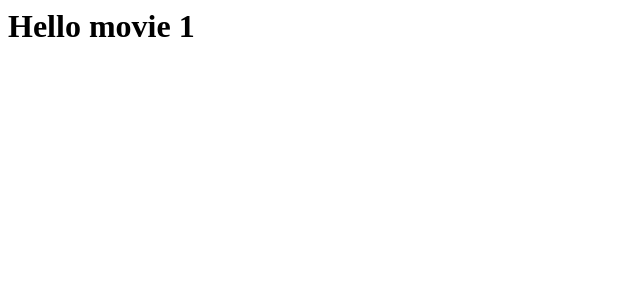
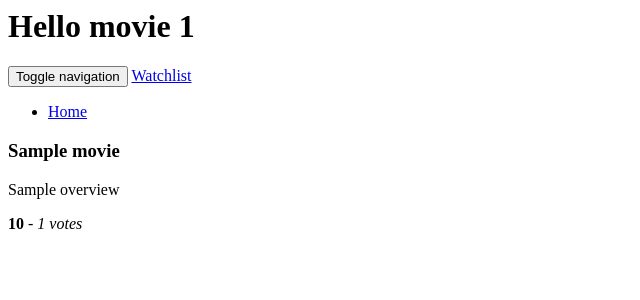
Before and after one commit to JaredAhaza/Watchlist, a Flask app: template app/templates/movie.html in a window 1280 px wide. Shown: the top 300 px of the page, without its empty margins (0-640 px from the left). Run offline with Flask 2, Linux system fonts and the light colour scheme; the template is opened without the code that fills it: most values are stand-ins (such as "Sample title", 1, 10 or a date in 2020); grey boxes marked "Sample" are stand-in pictures; some libraries are stand-ins or nearby versions.

Commit message:
updated page

```diff
--- /dev/null
+++ b/app/templates/base.html
@@ -0,0 +1,6 @@
+{% extends 'bootstrap/base.html'%}
+
+<!-- Navbar block  -->
+{% block navbar %}
+    {% include 'navbar.html' %}
+{% endblock %}
--- /dev/null
+++ b/app/templates/fourowfour.html
@@ -0,0 +1,5 @@
+{% extends 'base.html'%}
+
+{% block content %}
+    <h1>WHOOPS we cant find that page </h1>
+{% endblock %}
--- a/app/templates/movie.html
+++ b/app/templates/movie.html
@@ -1 +1,24 @@
 <h1> Hello movie {{ id }}</h1>
+
+{% extends 'base.html'%}
+<!-- Content block -->
+{% block content %}
+<div class="container">
+
+    <!-- Poster background -->
+    <div class="row">
+        <div class="col-xs-6 col-sm-6 col-md-6 col-lg-6 posterPath" style="background: url({{movie.poster}}) no-repeat center center">
+        </div>
+
+        <div class="col-xs-6 col-sm-6 col-md-6 col-lg-6 movie-details">
+            <h3>{{ movie.title }}</h3>
+
+            <p class="overview"> {{ movie.overview }}</p>
+            <p class="ratings"> <b> {{ movie.vote_average }}</b> - <i>{{ movie.vote_count}} votes </i> </p>
+
+
+        </div>
+    </div>
+
+</div>
+{% endblock %}
--- /dev/null
+++ b/app/templates/navbar.html
@@ -0,0 +1,27 @@
+<!DOCTYPE html>
+<html>
+  <head>
+    <meta charset="utf-8">
+    <title></title>
+  </head>
+  <body>
+    <div class="navbar navbar-inverse" role="navigation">
+        <div class="container-fluid">
+            <div class="navbar-header">
+                <button type="button" class="navbar-toggle" data-toggle="collapse" data-target="navbar-collapse">
+                  <span class="sr-only">Toggle navigation</span>
+                  <span class="icon-bar"></span>
+                  <span class="icon-bar"></span>
+                  <span class="icon-bar"></span>
+                </button>
+                <a class="navbar-brand" href="/"> Watchlist </a>
+            </div>
+            <div class="navbar-collapse collapse">
+                <ul class="nav navbar-nav">
+                    <li><a href="/">Home</a></li>
+            </div>
+
+        </div>
+    </div>
+  </body>
+  </html>
```
Also changed, not shown: app/templates/index.html (+34 -1 lines), app/templates/macros.html (added, +14 -0 lines), app/templates/search.html (added, +17 -0 lines).
